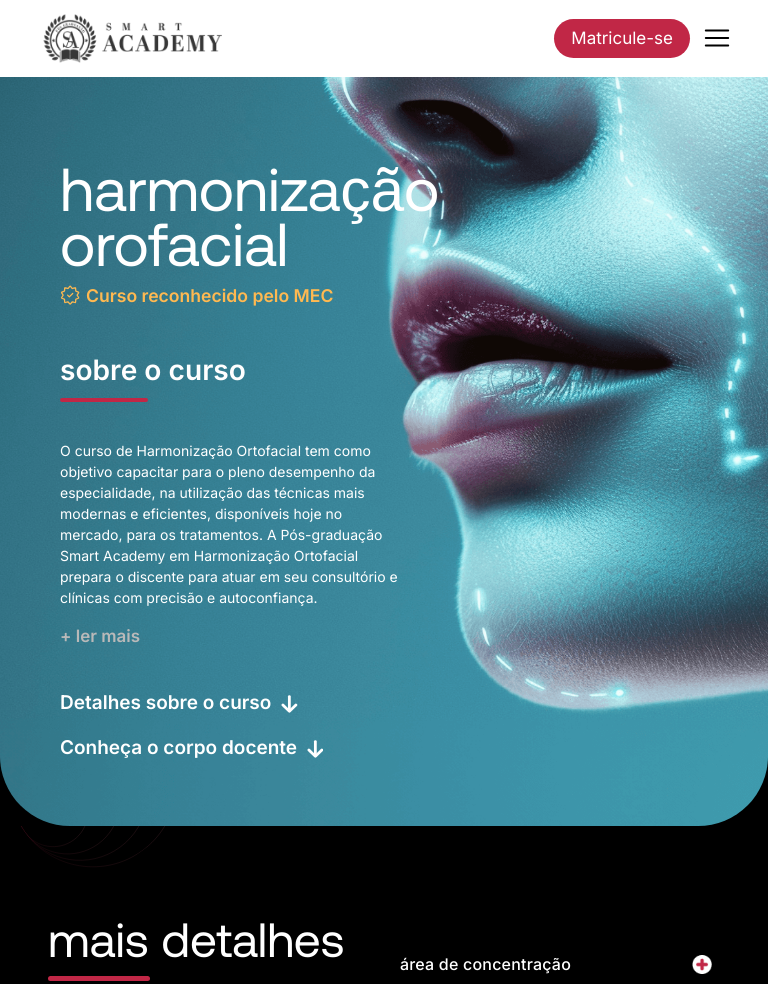
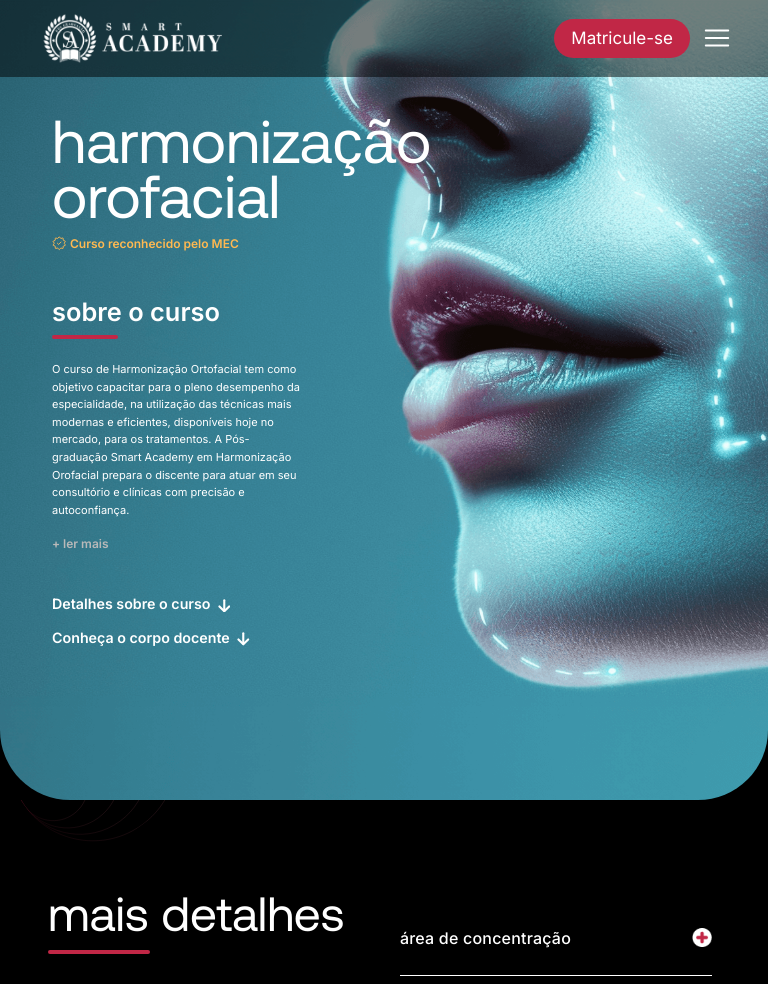
Before and after one commit to gilperon/academy, a plain HTML site: page curso-harmonizacao.html in a window 768 px wide. Shown: the top 984 px of the page. Drawn offline with nearby package versions, Linux system fonts and the light colour scheme.

Commit message:
Ajustes responsividade

```diff
--- a/css/_covers.scss
+++ b/css/_covers.scss
@@ -284,8 +284,6 @@
 
 }
 
-
-
 .cover-especialidades {
 
     position:relative;
@@ -352,7 +350,6 @@
 
 }
 
-
 .cover-curso-carousel {
 
     position:relative;
@@ -384,7 +381,6 @@
     }
 
 }
-
 
 .cover-banner-vermelho{
 
@@ -433,8 +429,6 @@
 
 }
 
-
-
 .cover-dizem-sobre-nos {
 
     position:relative;
@@ -467,7 +461,6 @@
     }
 
 }
-
 
 .cover-duvidas-frequentes{
 
@@ -530,8 +523,6 @@
     }
 
 }
-
-
 
 .cover-nosso-aluno {
     position:relative;
@@ -637,7 +628,6 @@
 
 }
 
-
 .cover-footer{
     position:relative;
     z-index:5;
@@ -670,6 +660,46 @@
         line-height: 0.9;
         font-family: var(--var-main-font-regular);
         font-weight: 400;
+        margin-top:3rem;
+    }
+    .curso-label{
+        color:#FFB951;
+        font-weight: 600;
+        gap:5px;
+        font-size:1.1rem;
+        svg{
+            width: 21px;
+            height: 21px;
+            margin-bottom:0.5px;
+        }
+        &.fc-cs{
+            color:#B9B9B9;
+        }
+    }
+    .sobre-curso{
+        font-size: calc(1.325rem + .9vw)!important;
+        font-weight: 600;
+    }
+    .hr-dash{
+        margin-top:-10px;
+        width: 88px;
+        height: 4.2px;
+        background: #C12746;
+        border-radius:5px;
+        display: block;
+        margin-bottom: 2.5rem;
+    }
+    .description{
+        max-width: 540px;
+        font-size:14px;
+    }
+    .details{
+        color:#B9B9B9;font-size:19px;font-weight: 600;cursor: pointer;
+    }
+    .read-more{
+        color:#B9B9B9;
+        font-size:17px;
+        font-weight: 600;
     }
     p,
     div {
@@ -688,6 +718,51 @@
         &:hover {
             background: #000;
         }
+    }
+
+    @media (max-width: 768px) {
+        .display-cs {
+            line-height: 0.9;
+            font-family: var(--var-main-font-regular);
+            font-weight: 400;
+            margin-top:0;
+        }
+        .curso-label{
+            font-size:12px;
+            gap:3px;
+            svg{
+                width: 15px;
+                height: 15px;
+                margin-bottom:1px;
+            }
+        }
+        .sobre-curso{
+            font-size: calc(1.3rem + .6vw)!important;
+        }
+        .description{
+            max-width: 250px;
+            font-size: 11px;
+            line-height: 1.6;
+        }
+        .details{
+            zoom:.75;
+        }
+        .read-more{
+            color:#B9B9B9;
+            font-size:12px;
+            font-weight: 600;
+        }
+        .hr-dash{
+            margin-top:-12px;
+            width: 66px;
+            height: 4px;
+            margin-bottom: 22px;
+        }
+        .px-cs{
+            padding-right: 2.5rem !important;
+            padding-left: 2.5rem !important;
+        }
+
     }
 }
 
--- a/css/_menu.scss
+++ b/css/_menu.scss
@@ -30,7 +30,7 @@
     --var-menu-btn-padding: 9px 17px 10px;
     @include menu-sm;
     //Desktop
-    @media (min-width: 992px) {
+    //@media (min-width: 992px) {
         --var-menu-logo-filter: brightness(0%) invert(100%);
         --var-menu-toggle-filter: brightness(0%) invert(100%);
         --var-menu-bg-color: rgba(0,0,0,.5);
@@ -40,20 +40,20 @@
         //--var-menu-btn-bg-hover:#C12746;
         --var-menu-btn-bg-hover:#000000;
         --var-menu-bg-active:#C12746;
-    }
+    //}
 }
 
 
 .landing-theme{
     @include menu-sm;
-    @media (min-width: 768px) {
+    //@media (min-width: 768px) {
         --var-menu-bg-color: none;
         --var-menu-logo-filter: none;
         --var-menu-logo:none;
         --var-menu-font-color:#000;
         --var-menu-arrow-svg-filter: brightness(100%) invert(100%);
         --var-menu-arrow-svg-opacity:0.6;
-    }
+    //}
     #desktop-menu .navbar-nav a{
         &:active,&:hover,&:focus{
             color:#fff !important;
@@ -62,6 +62,7 @@
 }
 
 .home-theme{
+    @include menu-sm;
     @media (min-width: 992px) {
         --var-menu-btn-bg-hover:#000;
         #desktop-menu{
--- a/css/base.scss
+++ b/css/base.scss
@@ -72,7 +72,10 @@ a {
 #slide-2-bg {
     position: relative;
     background-color: #000;
-    min-height: 100vh;
+    min-height: auto;
+    @media (min-width: 768px) {
+        min-height: 100vh;
+    }
 
     &::before {
         content: "";
@@ -83,7 +86,7 @@ a {
     }
 }
 #slide-2-bg::before {
-    background: url(../images/hero-banner-2.png) no-repeat bottom center;
+    background: url(../images/hero-banner-2-mob.png) no-repeat bottom center;
     background-size: cover;
     @media (min-width: 768px) {
         background: url(../images/hero-banner-2.png) no-repeat bottom center;
@@ -94,7 +97,10 @@ a {
 #slide-3-bg {
     position: relative;
     background-color: #000;
-    min-height: 100vh;
+    min-height: auto;
+    @media (min-width: 768px) {
+        min-height: 100vh;
+    }
 
     &::before {
         content: "";
@@ -105,7 +111,7 @@ a {
     }
 }
 #slide-3-bg::before {
-    background: url(../images/hero-banner-3.png) no-repeat bottom center;
+    background: url(../images/hero-banner-3-mob.png) no-repeat bottom right;
     background-size: cover;
     @media (min-width: 768px) {
         background: url(../images/hero-banner-3.png) no-repeat bottom center;
--- a/curso-harmonizacao.html
+++ b/curso-harmonizacao.html
@@ -37,31 +37,31 @@
 
 
 <section class="main-cover" id="slide-2-bg">
-
 <div class="container px-0" id="hero-curso">
     <div class="row">
-        <div class="col-md-7 d-flex flex-column justify-content-start align-items-start p-5">
-            <div class="display-1 display-cs text-white mt-5">harmonização orofacial</div>
-            <p class="py-2 d-flex justify-content-center align-items-center" style="color:#FFB951;font-weight: 600;gap:5px;font-size:1.1rem;">
-                <svg width="21" height="21" viewBox="0 0 27 27" fill="none" xmlns="http://www.w3.org/2000/svg" style="margin-bottom:0.5px;">
+        <div class="col-md-7 d-flex flex-column justify-content-start align-items-start px-cs p-5 py-5">
+            <div class="display-1 display-cs text-white">harmonização orofacial</div>
+            <p class="py-2 d-flex justify-content-center align-items-center curso-label">
+                <svg width="21" height="21" viewBox="0 0 27 27" fill="none" xmlns="http://www.w3.org/2000/svg">
                     <path d="M12.5275 1.73876C12.7886 1.40674 13.2915 1.40674 13.5526 1.73876L15.5183 4.23882C15.6817 4.44662 15.9543 4.5352 16.2086 4.46313L19.2683 3.59592C19.6747 3.48075 20.0817 3.77642 20.0977 4.19847L20.2184 7.37645C20.2285 7.64058 20.397 7.87253 20.6452 7.9637L23.6302 9.06059C24.0266 9.20626 24.1821 9.68465 23.947 10.0355L22.1768 12.6775C22.0296 12.8971 22.0296 13.1838 22.1768 13.4034L23.947 16.0454C24.1821 16.3963 24.0266 16.8747 23.6302 17.0204L20.6452 18.1173C20.397 18.2085 20.2285 18.4404 20.2184 18.7045L20.0977 21.8825C20.0817 22.3045 19.6747 22.6002 19.2683 22.485L16.2086 21.6179C15.9543 21.5457 15.6817 21.6344 15.5183 21.8422L13.5526 24.3422C13.2915 24.6742 12.7886 24.6742 12.5275 24.3422L10.5618 21.8422C10.3985 21.6344 10.1258 21.5457 9.87148 21.6179L6.81173 22.485C6.40538 22.6002 5.99842 22.3045 5.9824 21.8825L5.86164 18.7045C5.8516 18.4404 5.68309 18.2085 5.43497 18.1173L2.44986 17.0204C2.05342 16.8747 1.89798 16.3963 2.13309 16.0454L3.90336 13.4034C4.05049 13.1838 4.05049 12.8971 3.90336 12.6775L2.13309 10.0355C1.89798 9.68465 2.05342 9.20626 2.44986 9.06059L5.43498 7.9637C5.68309 7.87253 5.8516 7.64058 5.86164 7.37645L5.9824 4.19847C5.99842 3.77642 6.40538 3.48075 6.81174 3.59592L9.87148 4.46313C10.1258 4.5352 10.3985 4.44662 10.5618 4.23882L12.5275 1.73876Z" stroke="#FFB951" stroke-width="1.63004"/>
                     <path d="M9.78027 13.0406L11.9537 15.214L16.3004 10.8672" stroke="#FFB951" stroke-width="1.63004" stroke-linecap="round" stroke-linejoin="round"/>
                 </svg>
                 Curso reconhecido pelo MEC
             </p>
-            <p class="py-3 pb-0 fs-2 text-white" style="font-weight: 600;">
+            <p class="py-2 pb-0 py-md-3 pb-md-0 text-white sobre-curso">
                 sobre o curso
             </p>
-            <div style="margin-top:-10px;margin-bottom:-10px;width: 88px; height: 4.2px; background: #C12746;border-radius:5px;display: block;">&nbsp;</div>
-            <p class="text-white mt-5" style="max-width: 540px;font-size:14px;">
-                O curso de Harmonização Ortofacial tem como objetivo capacitar para o pleno desempenho da especialidade, na utilização das técnicas mais modernas e eficientes, disponíveis hoje no mercado, para os tratamentos. A Pós-graduação Smart Academy em Harmonização Ortofacial prepara o discente para atuar em seu consultório e clínicas com precisão e autoconfiança.
+            <div class="hr-dash">&nbsp;</div>
+            <p class="text-white description">
+                O curso de Harmonização Ortofacial tem como objetivo capacitar para o pleno desempenho da especialidade, na utilização das técnicas mais modernas e eficientes, disponíveis hoje no mercado, para os tratamentos.
+                <span class="d-none d-md-inline">A Pós-graduação Smart Academy em Harmonização Orofacial prepara o discente para atuar em seu consultório e clínicas com precisão e autoconfiança.</span>
             </p>
-            <p style="color:#B9B9B9;font-size:17px;font-weight: 600;" class="pb-4">+ ler mais</p>
-            <p class="text-white" style="color:#B9B9B9;font-size:19px;font-weight: 600;cursor: pointer;" onclick="$('html, body').animate({scrollTop: $('.cover-corpo-docente').offset().top}, 'slow');">
+            <p class="read-more pb-2 pb-md-4">+ ler mais</p>
+            <p class="text-white details" onclick="$('html, body').animate({scrollTop: $('.cover-curso-carousel').offset().top}, 'slow');">
                 Detalhes sobre o curso
                 <svg style="margin-left:5px;" height="18" viewBox="0 0 22 24" fill="none" xmlns="http://www.w3.org/2000/svg"> <path d="M19.8387 13.205L11.1997 21.8319L2.56073 13.205" stroke="white" stroke-width="3.72581" stroke-linecap="round" stroke-linejoin="round"/> <path d="M11.145 2.12891L11.145 20.7579" stroke="white" stroke-width="3.72581" stroke-linecap="round"/> </svg>
             </p>
-            <p class="text-white" style="color:#B9B9B9;font-size:19px;font-weight: 600;cursor: pointer;" onclick="$('html, body').animate({scrollTop: $('.cover-curso-carousel').offset().top}, 'slow');">
+            <p class="text-white details" onclick="$('html, body').animate({scrollTop: $('.cover-corpo-docente').offset().top}, 'slow');">
                 Conheça o corpo docente
                 <svg style="margin-left:5px;" height="18" viewBox="0 0 22 24" fill="none" xmlns="http://www.w3.org/2000/svg"> <path d="M19.8387 13.205L11.1997 21.8319L2.56073 13.205" stroke="white" stroke-width="3.72581" stroke-linecap="round" stroke-linejoin="round"/> <path d="M11.145 2.12891L11.145 20.7579" stroke="white" stroke-width="3.72581" stroke-linecap="round"/> </svg>
             </p>
```
Also changed, not shown: curso-gabriel.html (+11 -10 lines), css/base.css, images/hero-banner-2-mob.png (added), images/hero-banner-3-mob.png (added), images/hero-banner-4-mob.png (added).
